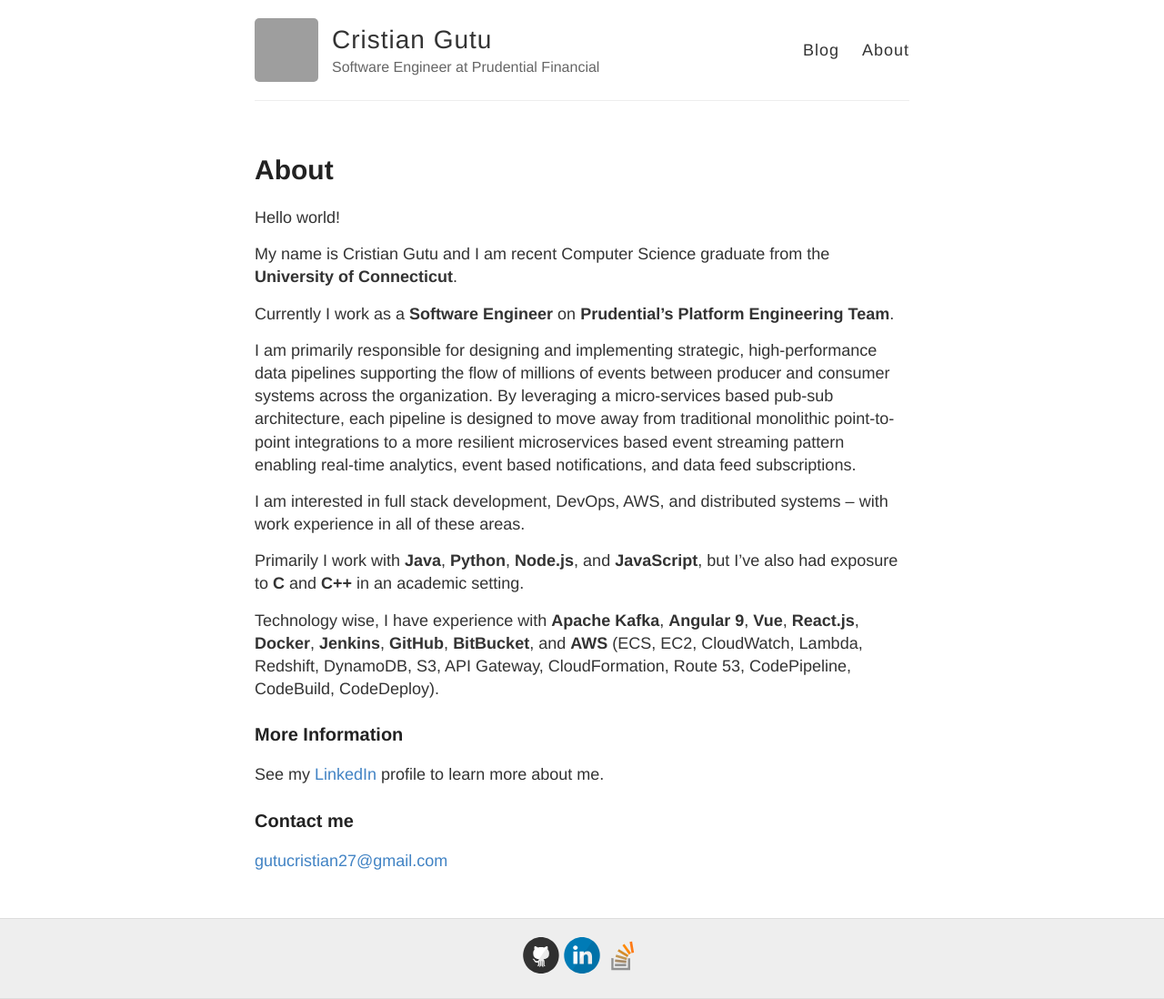
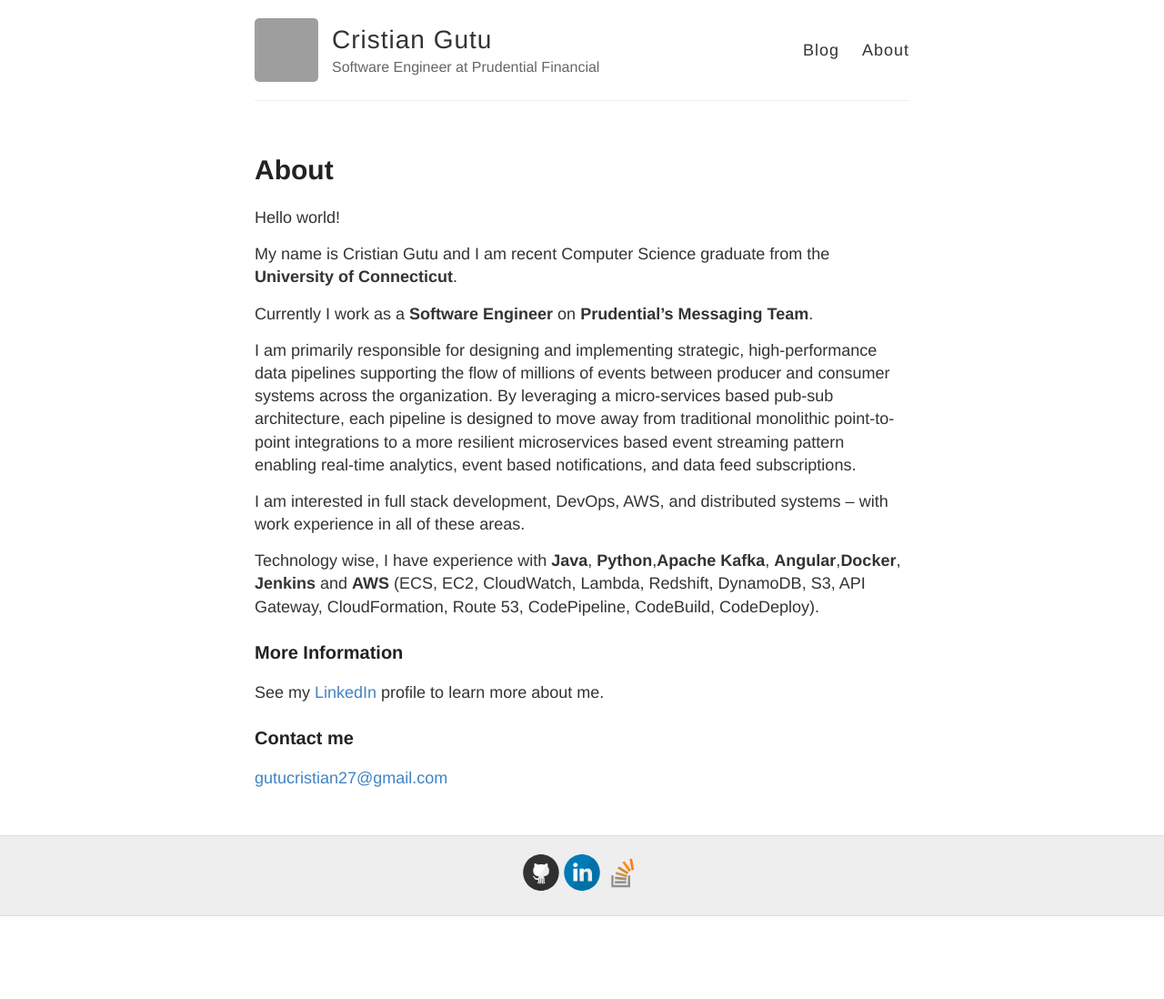
Before and after one commit to gutucristian/gutucristian.github.io, a Jekyll site: the page built from about.md, in a window 1280 px wide. Shown: the whole page at 91% size. Built offline with Jekyll 4.4.1, drawn with Linux system fonts in a browser that asks for light colours; after the commit the page ends 1007 px from its top, so only the background shows below that; grey boxes are pictures that could not be loaded.

Commit message:
Update about.md

```diff
--- a/about.md
+++ b/about.md
@@ -7,15 +7,13 @@
 
 My name is Cristian Gutu and I am recent Computer Science graduate from the __University of Connecticut__.
 
-Currently I work as a __Software Engineer__ on __Prudential’s Platform Engineering Team__.
+Currently I work as a __Software Engineer__ on __Prudential’s Messaging Team__.
 
 I am primarily responsible for designing and implementing strategic, high-performance data pipelines supporting the flow of millions of events between producer and consumer systems across the organization. By leveraging a micro-services based pub-sub architecture, each pipeline is designed to move away from traditional monolithic point-to-point integrations to a more resilient microservices based event streaming pattern enabling real-time analytics, event based notifications, and data feed subscriptions.
 
 I am interested in full stack development, DevOps, AWS, and distributed systems -- with work experience in all of these areas.
 
-Primarily I work with __Java__, __Python__, __Node.js__, and __JavaScript__, but I've also had exposure to __C__ and __C++__ in an academic setting.
-
-Technology wise, I have experience with __Apache Kafka__, __Angular 9__, __Vue__, __React.js__, __Docker__, __Jenkins__, __GitHub__, __BitBucket__, and __AWS__ (ECS, EC2, CloudWatch, Lambda, Redshift, DynamoDB, S3, API Gateway, CloudFormation, Route 53, CodePipeline, CodeBuild, CodeDeploy).
+Technology wise, I have experience with __Java__, __Python__,__Apache Kafka__, __Angular__,__Docker__, __Jenkins__ and __AWS__ (ECS, EC2, CloudWatch, Lambda, Redshift, DynamoDB, S3, API Gateway, CloudFormation, Route 53, CodePipeline, CodeBuild, CodeDeploy).
 
 ### More Information
 
```
